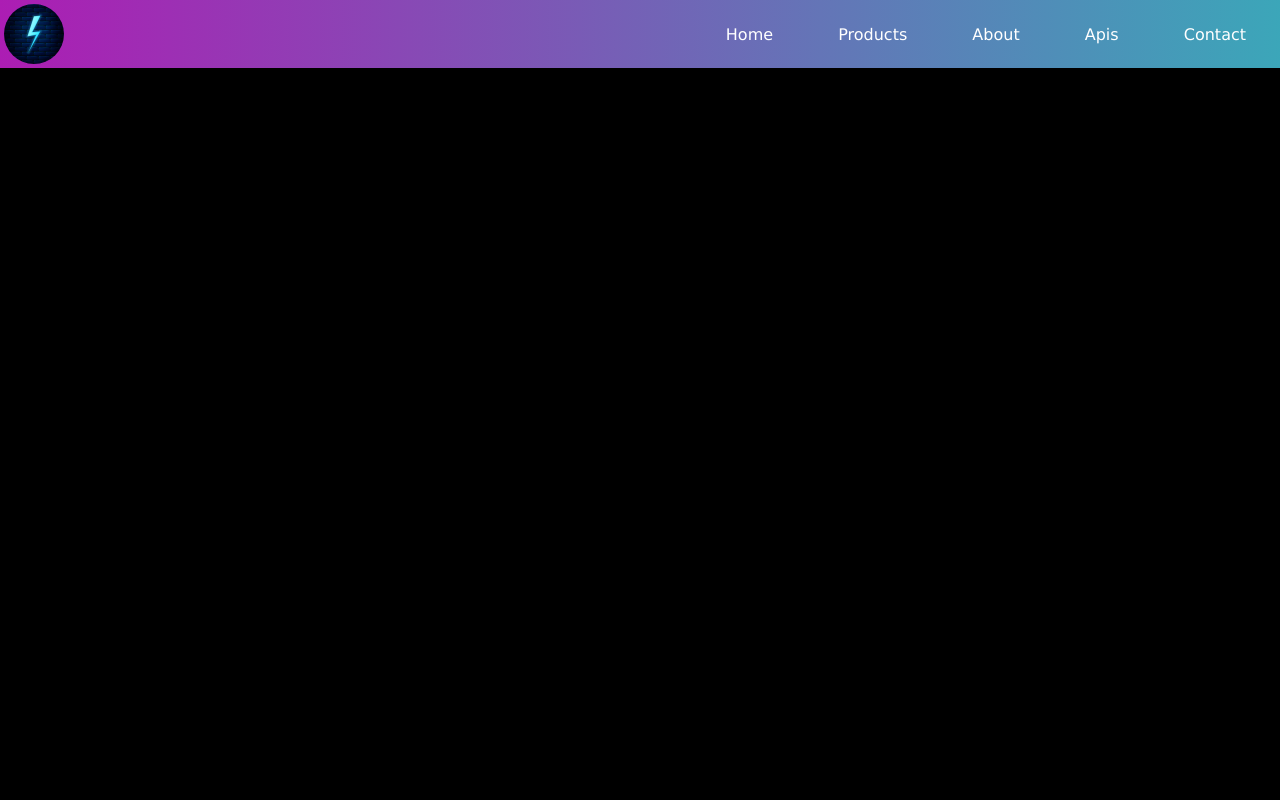
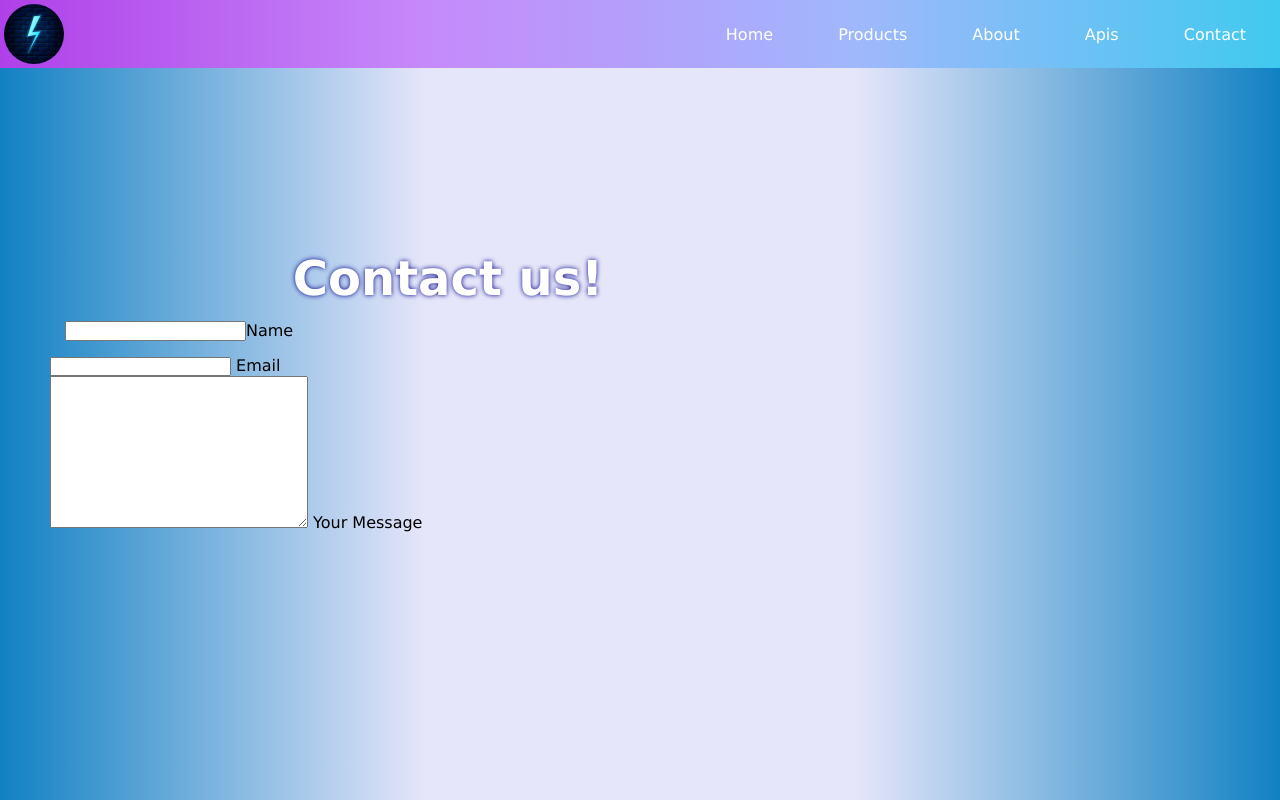
Before and after one commit to abdulqadirmuazzim/project, a Django app: template education/templates/contact.html in a window 1280 px wide. Run offline with Django 4.2, Linux system fonts and the light colour scheme; the template is opened without the code that fills it, so the values that code supplies are empty.

Commit message:
fixing contact page

```diff
--- a/education/templates/contact.html
+++ b/education/templates/contact.html
@@ -29,10 +29,31 @@
         </nav>
 
     </header>
+    <div class="over">
+        <h1>Contact us!</h1>
+        <!-- {% csrf_token %} -->
+
+        <div class="norm">
+            <input type="text" required id="te">
+            <label for="te">Name</label>
+        </div>
+
+        <div class="mail">
+            <input type="email" id="ma" required>
+            <label for="ma">Email</label>
+        </div>
+
+        <div class="mess">
+            <textarea id="me" cols="30" rows="10"></textarea>
+            <label for="me">Your Message</label>
+        </div>
+    </div>
     <style>
+        body {
+            background: linear-gradient(to right, rgb(17, 129, 195), lavender, lavender, rgb(17, 129, 195));
 
+        }
     </style>
-
 </body>
 
 </html>
--- a/static/som.css
+++ b/static/som.css
@@ -3,3 +3,20 @@ header img {
     float: left;
     border-radius: 30px;
 }
+
+/* contact */
+.over {
+    position: absolute;
+    display: block;
+    padding: 50px;
+    height: 50%;
+    width: 70%;
+}
+
+.norm {
+    display: flex;
+    position: relative;
+    height: 50px;
+    width: 100%;
+    padding: 15px;
+}
--- a/static/style.css
+++ b/static/style.css
@@ -16,7 +16,6 @@ body {
     box-sizing: border-box;
     min-height: 100vh;
     font-family: 'Lucida Sans', 'Lucida Sans Regular', 'Lucida Grande', 'Lucida Sans Unicode', Geneva, Verdana, sans-serif;
-    background: black;
 }
 
 
```
